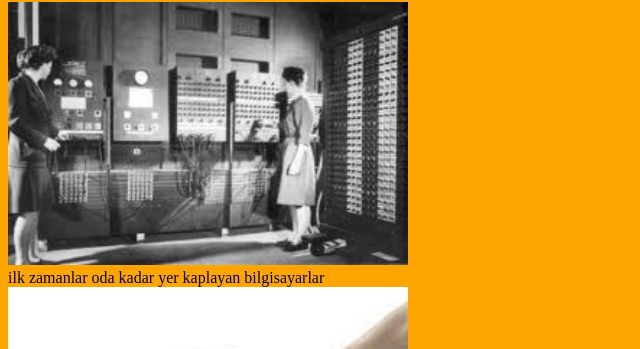
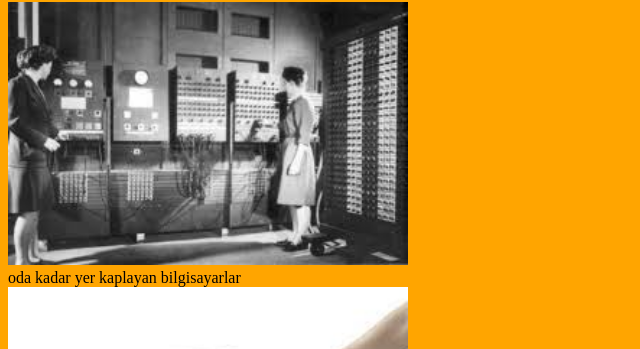
Before and after one commit to canerakin/canerakin.github.io, a plain HTML site: page ücüncü sayfa.html in a window 1280 px wide. Shown: the part 451-800 px from the top of the page, without its empty margins (0-640 px from the left). Drawn offline with Linux system fonts and the light colour scheme.

Commit message:
Update ücüncü sayfa.html

```diff
--- a/ücüncü sayfa.html
+++ b/ücüncü sayfa.html
@@ -13,7 +13,7 @@
 		<br/>
 			<iframe width="560" height="315" src="https://www.youtube.com/embed/TOuB5JMvh3w" frameborder="0" allowfullscreen></iframe>
 		<br/>
-			<img src="resim5.jpg"width=400 heigt=400> <br/>ilk zamanlar oda kadar yer kaplayan bilgisayarlar</img>
+			<img src="resim5.jpg"width=400 heigt=400> <br/>oda kadar yer kaplayan bilgisayarlar</img>
 		<br/>
 			<img src="resim6.jpg"width=400 heigt=400> <br/>yeni teknoloji bilgisayarlar</img>
         </body>
```
